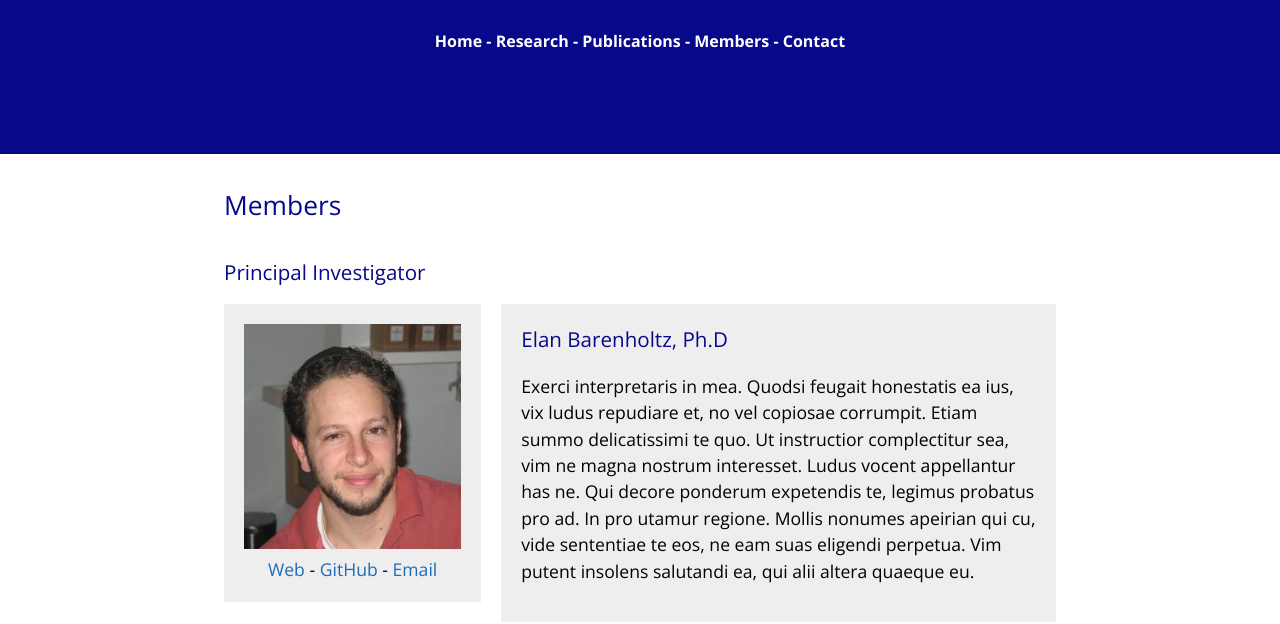
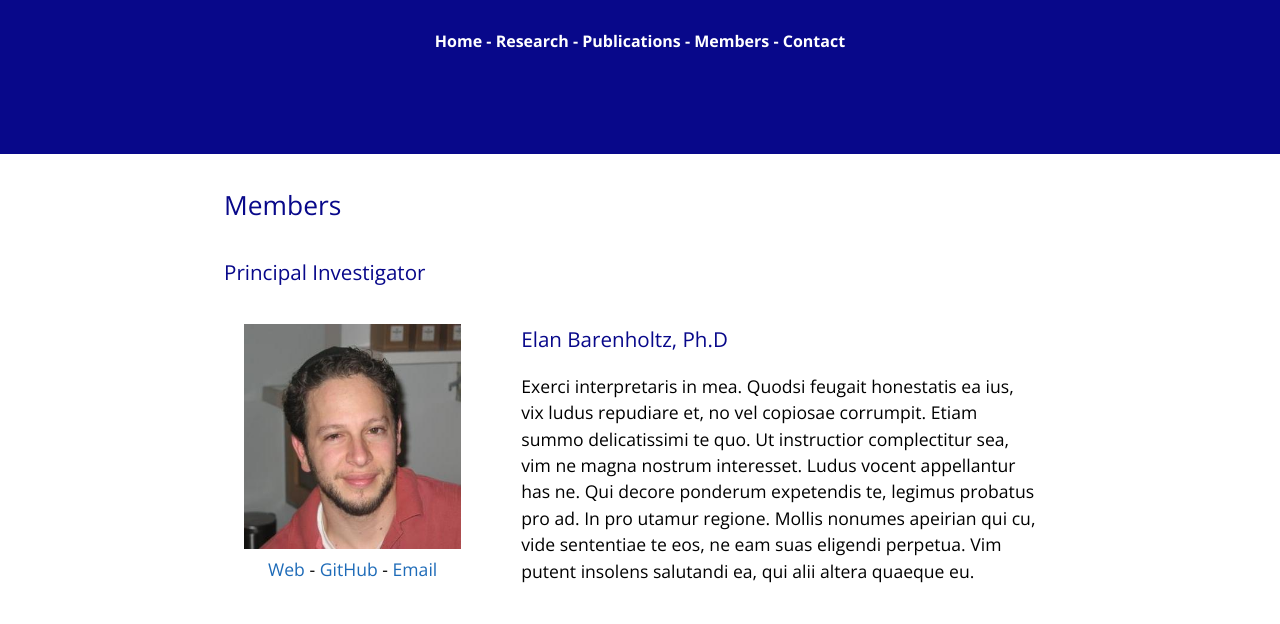
Before and after one commit to visualmind/visualmind.github.io, a plain HTML site: page members.html in a window 1280 px wide. Shown: the part 208-832 px from the top of the page. Drawn offline with nearby package versions, Linux system fonts and the light colour scheme.

Commit message:
Update members.html

```diff
--- a/members.html
+++ b/members.html
@@ -65,7 +65,7 @@
 }
 .module {
   padding: 20px;
-  background: #eee;
+  background: #FFFFFF;
 }
 /* Opt-in outside padding */
 .grid-pad {
```
